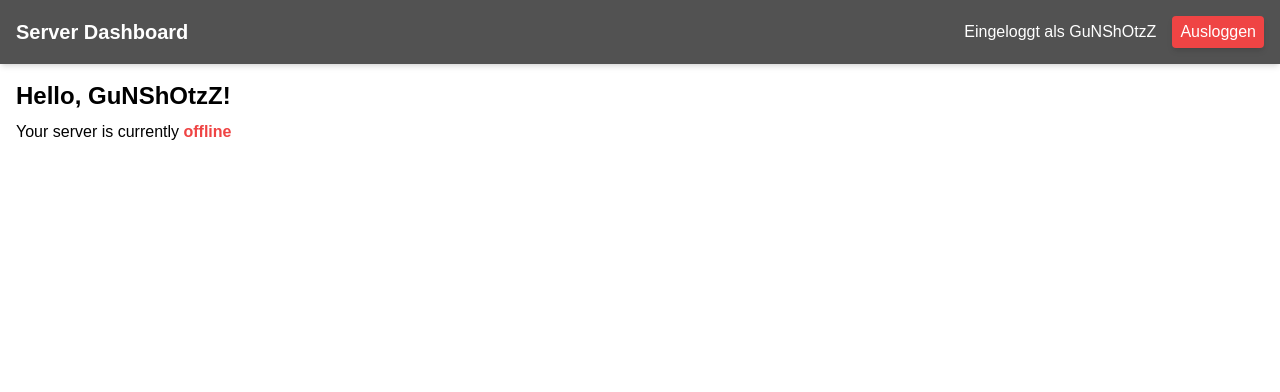
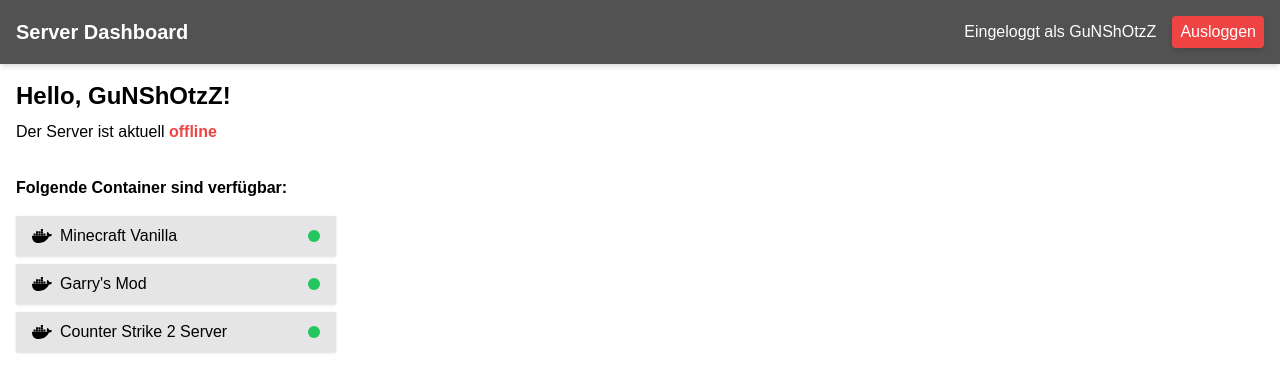
Before and after one commit to kevinldg/server-dashboard, a Next.js app: page /dashboard in a window 1280 px wide. Shown: the top 392 px of the page. Built offline with nearby package versions, Linux system fonts and the light colour scheme.

Commit message:
Add overview for docker container on dashboard

```diff
--- /dev/null
+++ b/components/DockerContainer/DockerContainer.js
@@ -0,0 +1,20 @@
+import { FontAwesomeIcon } from "@fortawesome/react-fontawesome";
+import { faDocker } from "@fortawesome/free-brands-svg-icons";
+
+export default function DockerContainer({ name, isOnline }) {
+  return (
+    <div className=" bg-neutral-200 w-80 shadow hover:scale-[1.025] transition-transform">
+      <div className="px-4 py-2 flex justify-between items-center">
+        <div className="flex items-center gap-2">
+          <FontAwesomeIcon icon={faDocker} />
+          <h3>{name}</h3>
+        </div>
+        {isOnline ? (
+          <div className="bg-green-500 w-3 h-3 rounded-full"></div>
+        ) : (
+          <div className="bg-red-500 w-3 h-3 rounded-full"></div>
+        )}
+      </div>
+    </div>
+  );
+}
--- a/pages/dashboard.js
+++ b/pages/dashboard.js
@@ -1,13 +1,15 @@
+import DockerContainer from "@/components/DockerContainer/DockerContainer";
+
 export default function Dashboard() {
   const username = "GuNShOtzZ";
   const serverStatus = false;
 
   return (
-    <div className="flex flex-col gap-4">
+    <div className="flex flex-col gap-8">
       <div className="flex flex-col gap-2">
         <p className="text-2xl font-bold">Hello, {username}!</p>
         <p>
-          Your server is currently{" "}
+          Der Server ist aktuell{" "}
           {serverStatus ? (
             <span className="font-bold text-green-500">online</span>
           ) : (
@@ -15,6 +17,14 @@ export default function Dashboard() {
           )}
         </p>
       </div>
+      <div className="flex flex-col gap-4">
+        <p className="font-bold">Folgende Container sind verfügbar:</p>
+        <div className="flex flex-col gap-2">
+          <DockerContainer name="Minecraft Vanilla" isOnline />
+          <DockerContainer name="Garry's Mod" isOnline />
+          <DockerContainer name="Counter Strike 2 Server" isOnline />
+        </div>
+      </div>
     </div>
   );
 }
```
